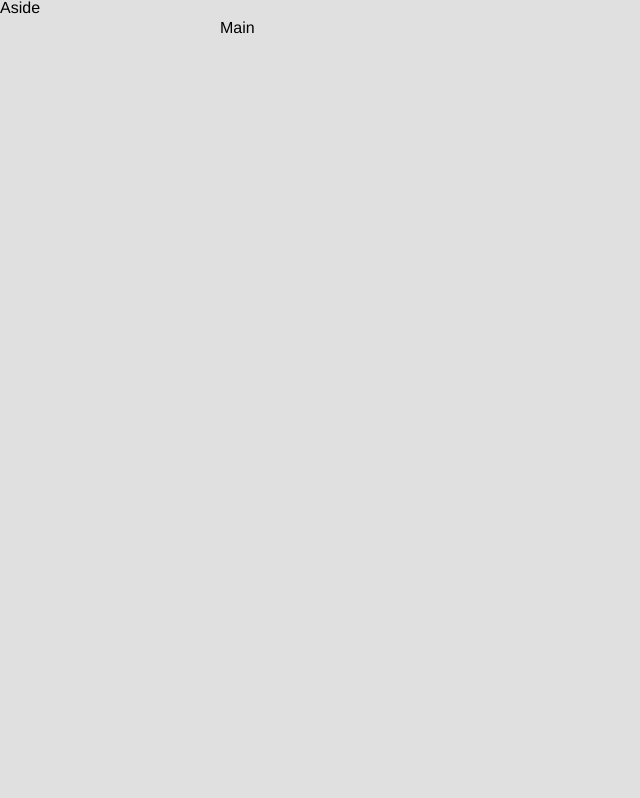
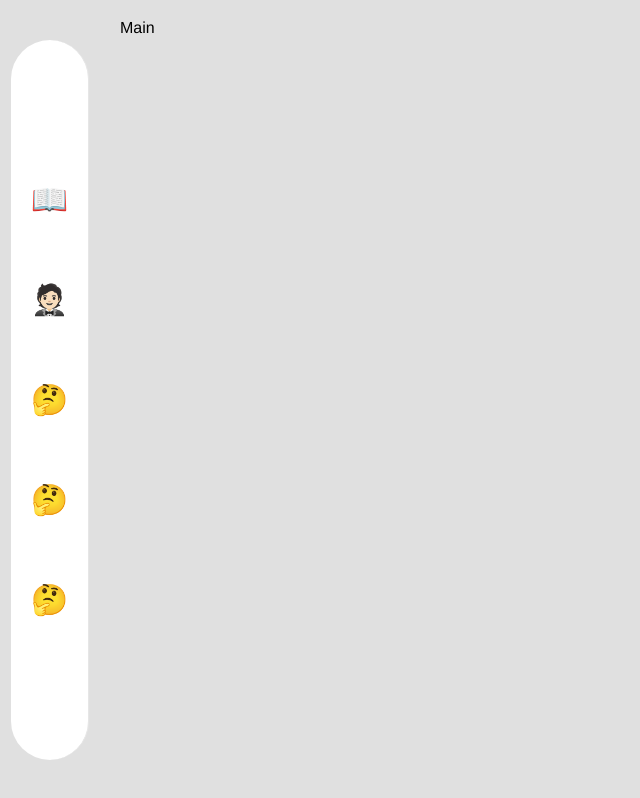
Before and after one commit to Agility6/Endless, a Vue app: page /Home in a window 1280 px wide. Shown: the whole page, without its empty margins (0-640 px from the left). Built offline with nearby package versions, Linux system fonts and the light colour scheme; sample sign-in values are in the browser's storage.

Commit message:
Endless@1.1.1

```diff
--- a/src/style/index.scss
+++ b/src/style/index.scss
@@ -28,3 +28,8 @@ body {
 .w-container-mask-content3 {
   background-image: linear-gradient(45deg, #fa7671 50%, #f45f7f);
 }
+
+.el-aside {
+  display: flex;
+  align-items: center;
+}
--- /dev/null
+++ b/src/views/components/Sidebar/index.vue
@@ -0,0 +1,65 @@
+<template>
+  <div class="aside-item-container">
+    <el-menu
+      default-active="1-4-1"
+      class="el-menu-vertical-demo"
+    >
+      <el-menu-item
+        v-for="(item, index) in homeData"
+        :key="index"
+        :index="`1-${index}`"
+        class="mirai-menu-item">
+        {{item}}
+      </el-menu-item>
+
+    </el-menu>
+  </div>
+</template>
+
+<script>
+export default {
+  data() {
+    return {
+      isCollapse: false,
+      homeData: [
+        '📖',
+        '🤵🏻',
+        '🤔',
+        '🤔',
+        '🤔'
+      ]
+    };
+  },
+  computed: {
+    // 鼠标从左到右 --> 左边的图标会逐渐减小，右边的图标会逐渐增大
+    // 需要监听所有的homeData 获取getBoundingClientRect
+  }
+};
+</script>
+
+<style lang="scss" scoped>
+.aside-item-container {
+  display: flex;
+  height: 90vh;
+  width: 100px;
+  justify-content: center;
+  .el-menu-vertical-demo {
+    display: flex;
+    height: 100%;
+    border-radius: 50px;
+    flex-direction: column;
+    justify-content: center;
+    align-items: center;
+    .mirai-menu-item {
+      height: 100px;
+      font-size: 30px;
+      text-align: center;
+      line-height: 100px;
+      border-radius: 50px;
+      &:hover {
+        background-color: skyblue;
+      }
+    }
+  }
+}
+</style>
--- a/src/views/home/backdrop.vue
+++ b/src/views/home/backdrop.vue
@@ -48,7 +48,6 @@ export default {
 @import "@/style/transition.scss";
 .back-container {
   display: flex;
-  // position: relative;
   height: 100%;
   width: 100%;
   .back-backdrop {
@@ -89,9 +88,6 @@ export default {
       }
     }
     .img-back {
-      // position: absolute;
-      // top: 0;
-      // right: 0;
       width: 800px;
       height: 800px;
     }
--- a/src/views/home/index.vue
+++ b/src/views/home/index.vue
@@ -1,31 +1,34 @@
 <template>
   <div class="container" v-if="homeShow">
-      <el-container>
-        <el-aside width="200px">Aside</el-aside>
-        <el-main>Main</el-main>
-      </el-container>
+    <el-container>
+      <el-aside width="100px">
+        <Sidebar />
+      </el-aside>
+      <el-main>Main</el-main>
+    </el-container>
   </div>
 </template>
 
 <script>
 import { mapState } from "vuex";
+import Sidebar from '../components/Sidebar/index.vue';
 import Backdrop from "./backdrop.vue";
 export default {
   name: "Home",
-  components: { Backdrop },
+  components: { Backdrop, Sidebar },
   data() {
     return {
-      isShowHome: this.homeShow
-    }
+      isShowHome: this.homeShow,
+    };
   },
   computed: {
     ...mapState(["homeShow"]),
   },
   created() {
     // 如果sessionStorage中存储了sessionHomeShow,那么将store改为true
-      if (sessionStorage.getItem("sessionHomeShow") ) {
-        this.$store.commit('CHANG_HOME_SHOW',true)
-      }
+    if (sessionStorage.getItem("sessionHomeShow")) {
+      this.$store.commit("CHANG_HOME_SHOW", true);
+    }
   },
 };
 </script>
@@ -36,7 +39,5 @@ export default {
   display: flex;
   height: 100vh;
   width: 100%;
-
 }
-
 </style>
```
Also changed, not shown: src/views/home/home.vue (deleted, +0 -15 lines), 1 other file (tests, documents, lock files or other folders).
